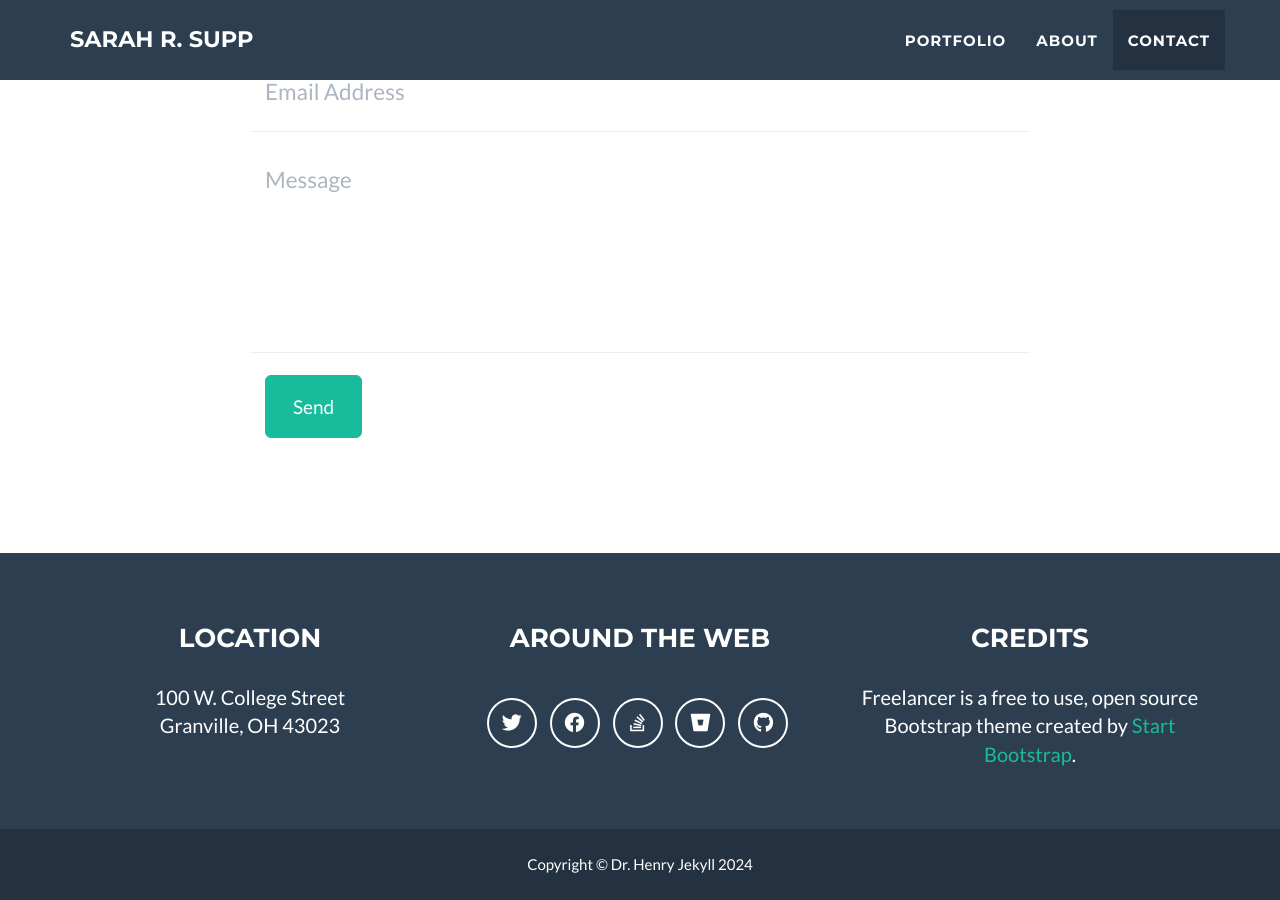
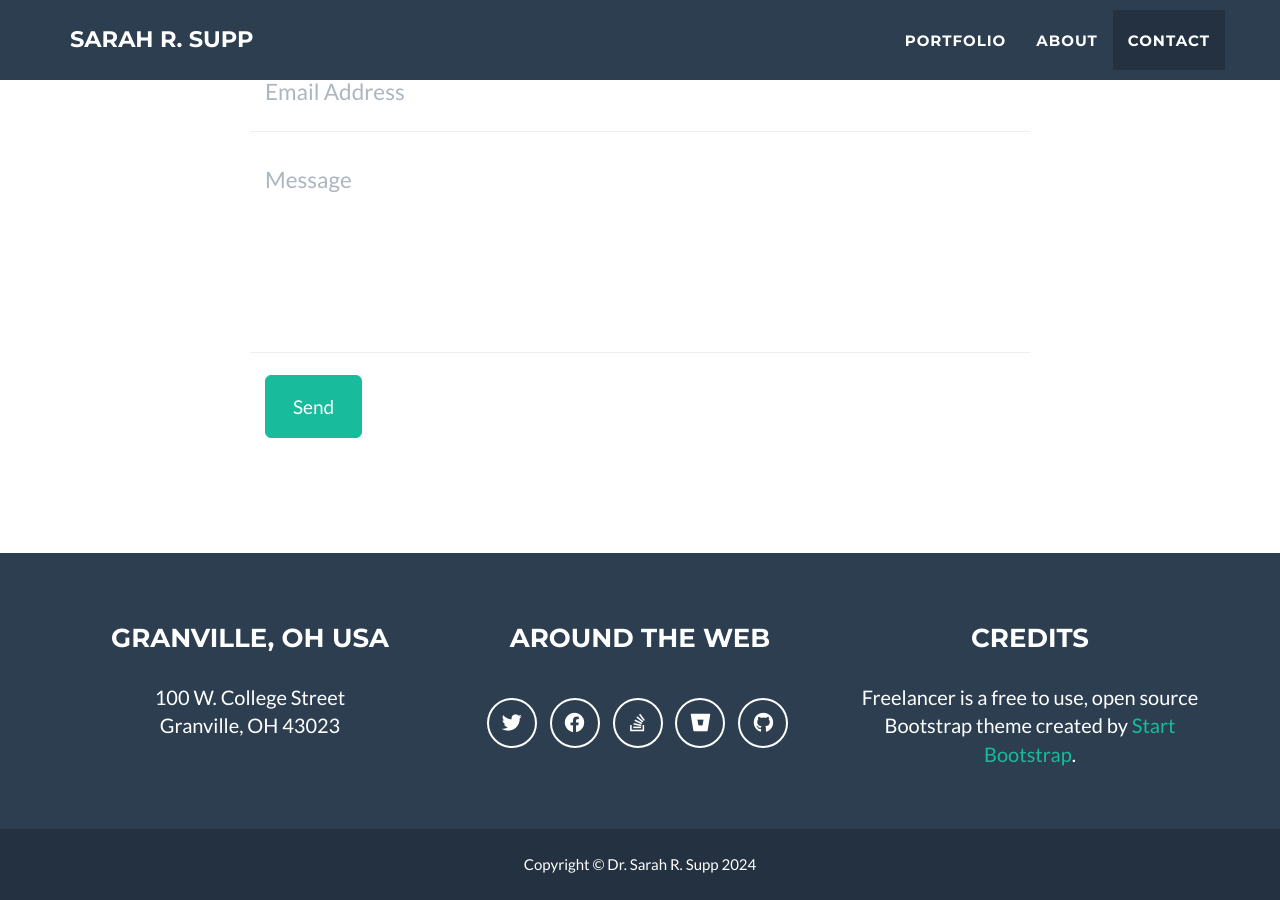
Before and after one commit to sarahsupp/sarahsupp.github.io, a Jekyll site: the page built from _posts/2014-07-18-project-1.markdown, in a window 1280 px wide and 900 px high, scrolled down 2663 px. Built offline with Jekyll 4.4.1, drawn with Linux system fonts in a browser that asks for light colours.

Commit message:
Update _config.yml

```diff
--- a/_config.yml
+++ b/_config.yml
@@ -32,8 +32,8 @@ color:
 
 # Footer settings
 footer:
-  copyright: Dr. Henry Jekyll
-  location: Location
+  copyright: Dr. Sarah R. Supp
+  location: Granville, OH USA
   social: Around the Web
   credits: Credits
 
```
